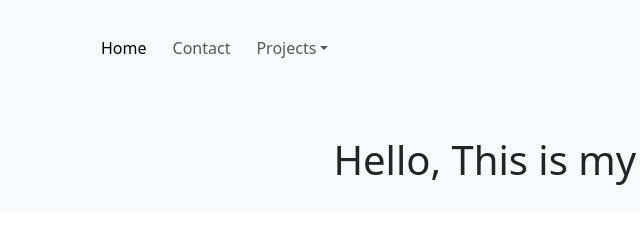
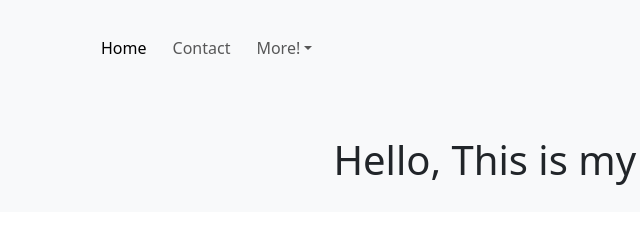
Before and after one commit to KDawg2004/KDawg.github.io, a plain HTML site: page index.html in a window 1280 px wide. Shown: the top 229 px of the page, 69-709 px from the left. Drawn offline with nearby package versions, Linux system fonts and the light colour scheme.

Commit message:
Update index.html

```diff
--- a/index.html
+++ b/index.html
@@ -31,7 +31,7 @@
                             <a class="nav-link" href="contact.html">Contact</a>
                         </li>
                         <li class="nav-item dropdown">
-                            <a class="nav-link dropdown-toggle" href="#" role="button" data-bs-toggle="dropdown" aria-expanded="false">Projects</a>
+                            <a class="nav-link dropdown-toggle" href="#" role="button" data-bs-toggle="dropdown" aria-expanded="false">More!</a>
                             <ul class="dropdown-menu">
                                 <li>
                                     <a class="dropdown-item" href="projects.html">Projects</a>
```
